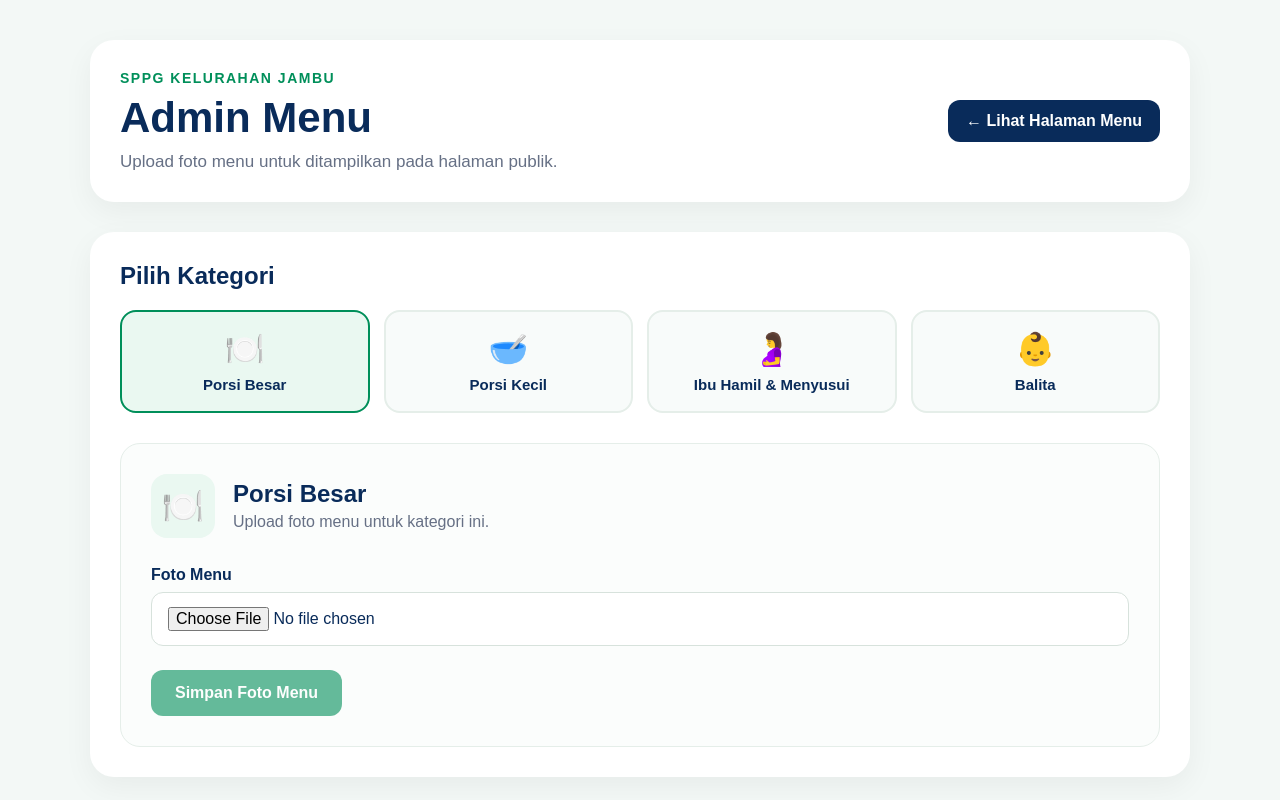
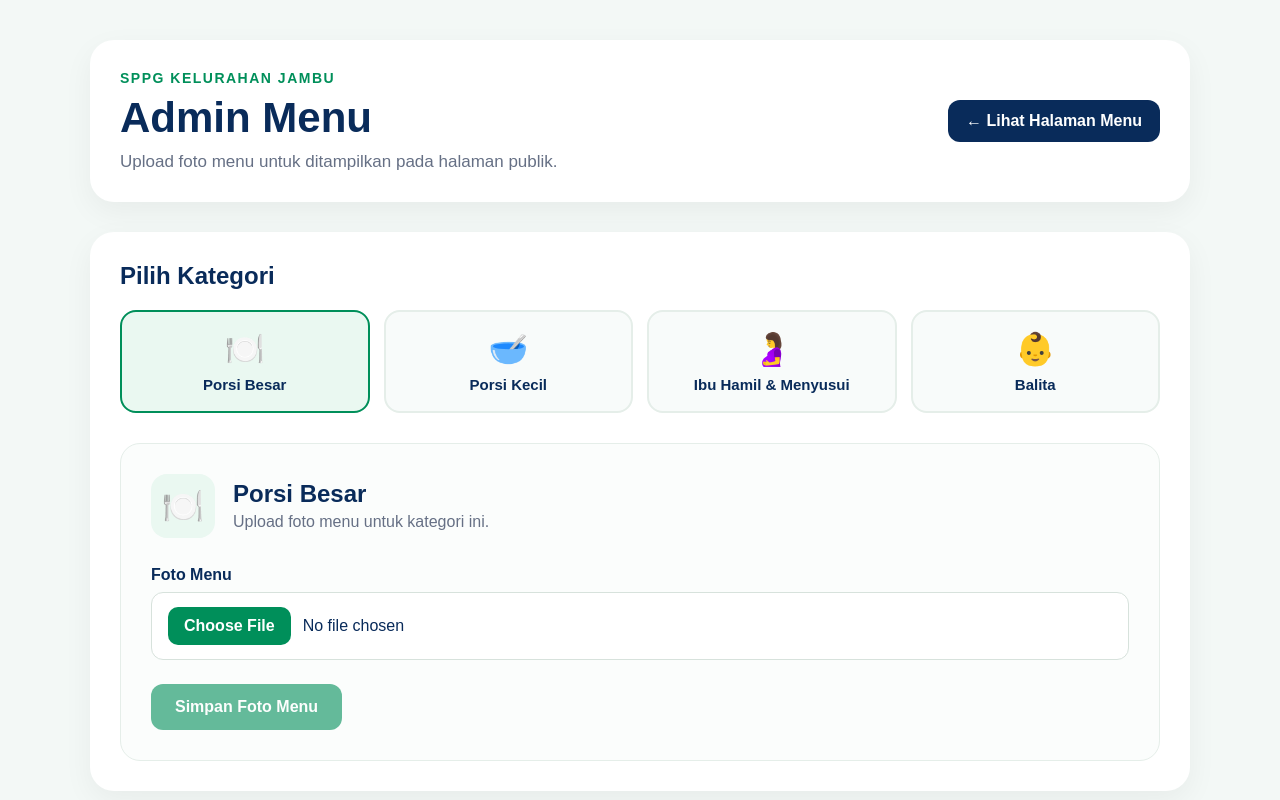
Before and after one commit to sppgkelurahanjambu-cyber/menu-qr-sppg, a Next.js app: page /admin in a window 1280 px wide. Shown: the top 800 px of the page. Built offline with nearby package versions, Linux system fonts and the light colour scheme; no server answers; the database is empty.

Commit message:
Update globals.css

```diff
--- a/app/globals.css
+++ b/app/globals.css
@@ -297,3 +297,29 @@ body {
     width: 100%;
   }
 }
+.file-input {
+  width: 100%;
+  padding: 16px;
+  border: 2px dashed #008f5a;
+  border-radius: 14px;
+  background: #f4fbf7;
+  color: #092b5a;
+  font-size: 16px;
+  cursor: pointer;
+}
+
+.selected-file {
+  margin-top: 12px;
+  color: #667085;
+}
+
+.file-input::file-selector-button {
+  margin-right: 12px;
+  padding: 10px 16px;
+  border: none;
+  border-radius: 10px;
+  background: #008f5a;
+  color: white;
+  font-weight: 700;
+  cursor: pointer;
+}
```
